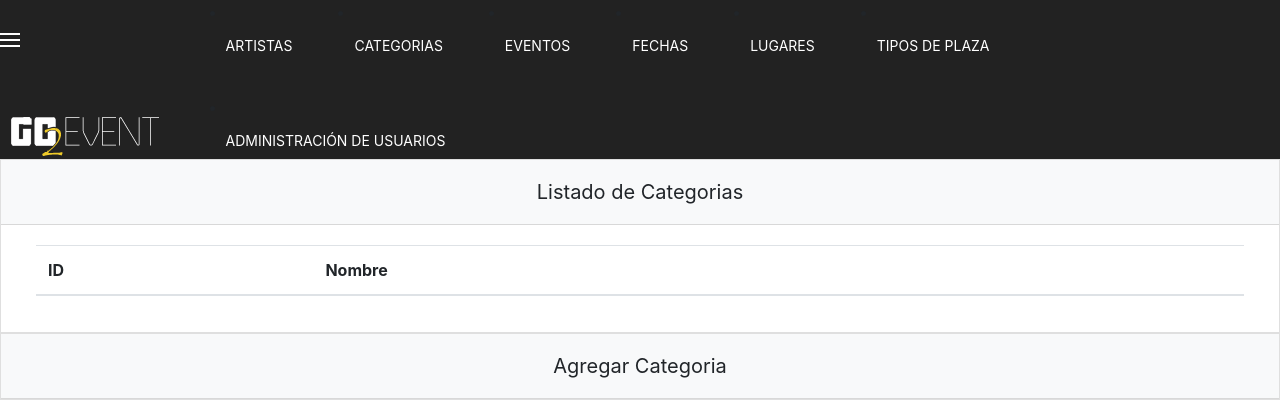
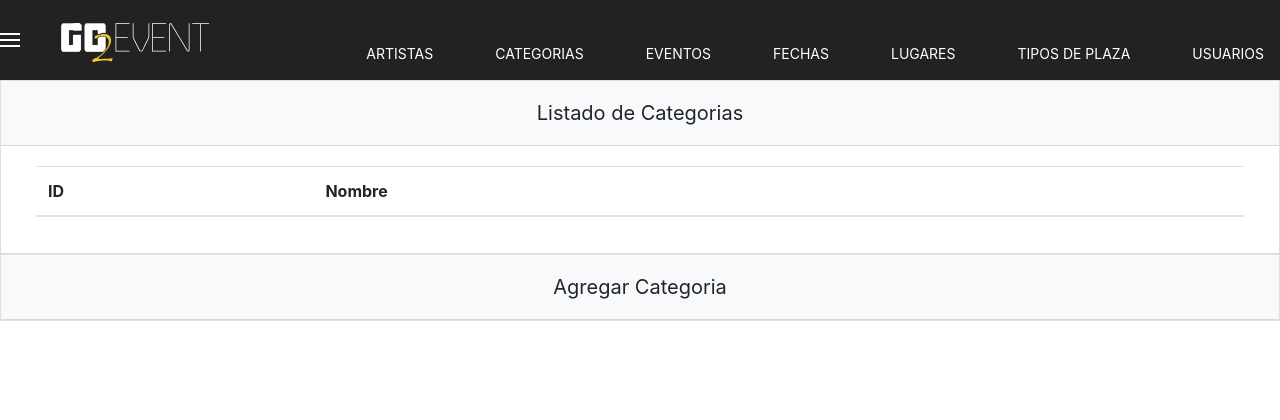
Before and after one commit to MatiasTassara/Go2event, a PHP site: page /Go2Event/views/categories.php in a window 1280 px wide. Shown: the top 420 px of the page. Run offline with PHP 8.4, Linux system fonts and the light colour scheme; lists and menus that the app fills with data are empty; some libraries are stand-ins or nearby versions.

Commit message:
Diseño 2.0

```diff
--- a/views/navbaradmin.php
+++ b/views/navbaradmin.php
@@ -29,7 +29,7 @@
         <a class="nav-link" href="<?=FRONT_ROOT?>SeatType"><button class="uk-button uk-button-text">Tipos de Plaza</button></a>
       </li>
       <li class="nav-item">
-        <a class="nav-link" href="<?=FRONT_ROOT?>Signup/indexAdmin"><button class="uk-button uk-button-text">Administración de Usuarios</button></a>
+        <a class="nav-link" href="<?=FRONT_ROOT?>Signup/indexAdmin"><button class="uk-button uk-button-text">Usuarios</button></a>
       </li>
     </div>
   </nav>
```
